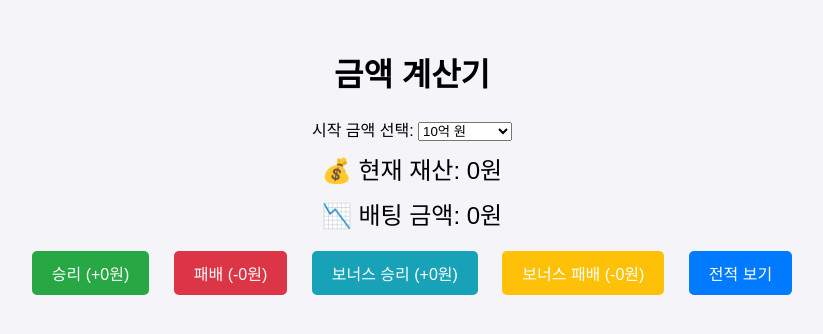
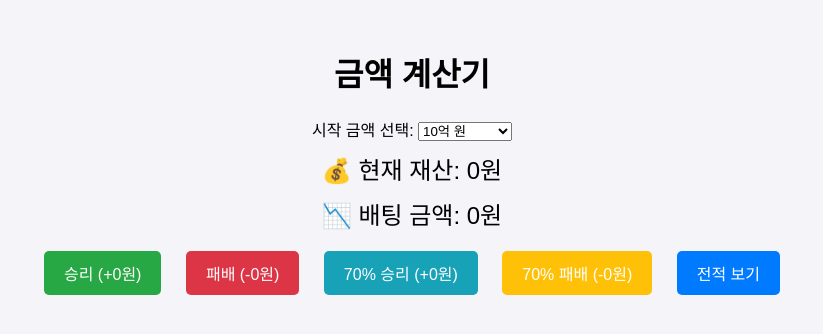
Before and after one commit to hanwonseok07/gambling-simulation, a plain HTML site: page index.html in a window 1280 px wide. Both pictures are taken after a click on the button "보너스 도박 버튼". Shown: the whole page, without its empty margins (228-1051 px from the left). Drawn offline with Linux system fonts and the light colour scheme.

Commit message:
Update index.html

```diff
--- a/index.html
+++ b/index.html
@@ -74,8 +74,8 @@
     <button class="lose" id="lose-btn">패배 (-배팅 금액)</button>
 
     <button class="bonus-btn" id="bonus-btn">보너스 도박 버튼</button>
-    <button class="bonus-win" id="bonus-win-btn" style="display:none;">보너스 승리 (+배팅 금액의 2.8배)</button>
-    <button class="bonus-lose" id="bonus-lose-btn" style="display:none;">보너스 패배 (-배팅 금액의 1.4배)</button>
+    <button class="bonus-win" id="bonus-win-btn" style="display:none;">70% 승리 (+배팅 금액의 2.8배)</button>
+    <button class="bonus-lose" id="bonus-lose-btn" style="display:none;">70% 패배 (-배팅 금액의 1.4배)</button>
 
     <button class="history" id="history-btn">전적 보기</button>
 
@@ -116,8 +116,8 @@
             betDisplay.textContent = `📉 배팅 금액: ${formatMoney(betAmount)}`;
             winBtn.textContent = `승리 (+${formatMoney(betAmount)})`;
             loseBtn.textContent = `패배 (-${formatMoney(betAmount)})`;
-            bonusWinBtn.textContent = `보너스 승리 (+${formatMoney(betAmount * 1.4)})`;
-            bonusLoseBtn.textContent = `보너스 패배 (-${formatMoney(betAmount * 1.4)})`;
+            bonusWinBtn.textContent = `70% 승리 (+${formatMoney(betAmount * 1.4)})`;
+            bonusLoseBtn.textContent = `70% 패배 (-${formatMoney(betAmount * 1.4)})`;
         }
 
         // 승리 시
@@ -156,7 +156,7 @@
 
         // 전적 보기
         function showHistory() {
-            alert(`전적: \n승리: ${wins}번\n패배: ${losses}번\n보너스 승리: ${bonusWins}번\n보너스 패배: ${bonusLosses}번`);
+            alert(`전적: \n승리: ${wins}번\n패배: ${losses}번\n70% 승리: ${bonusWins}번\n70% 패배: ${bonusLosses}번`);
         }
 
         // 시작 금액 선택 시
```
